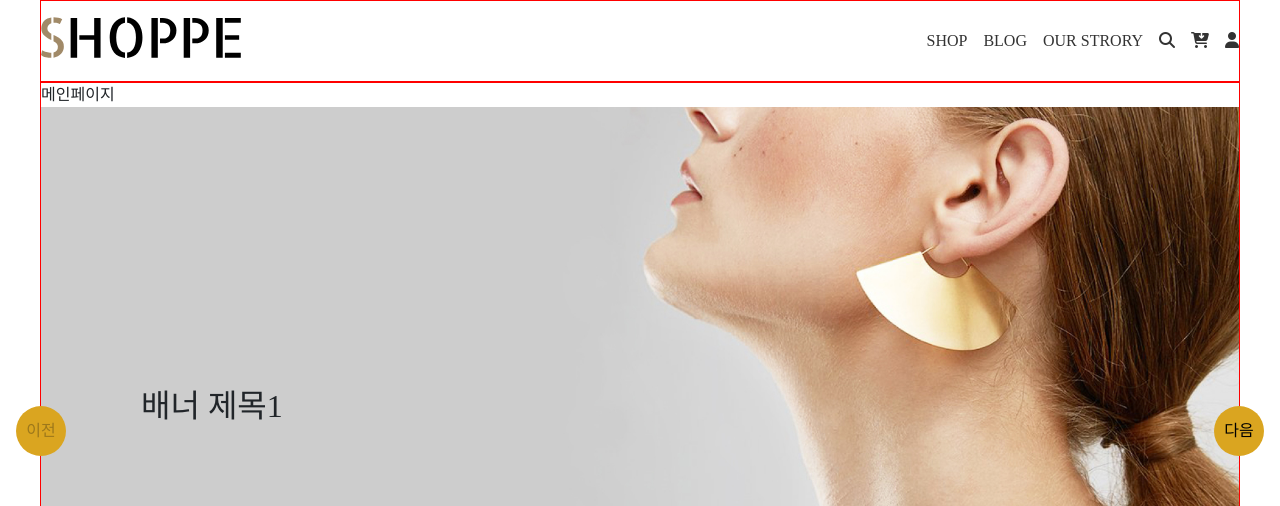
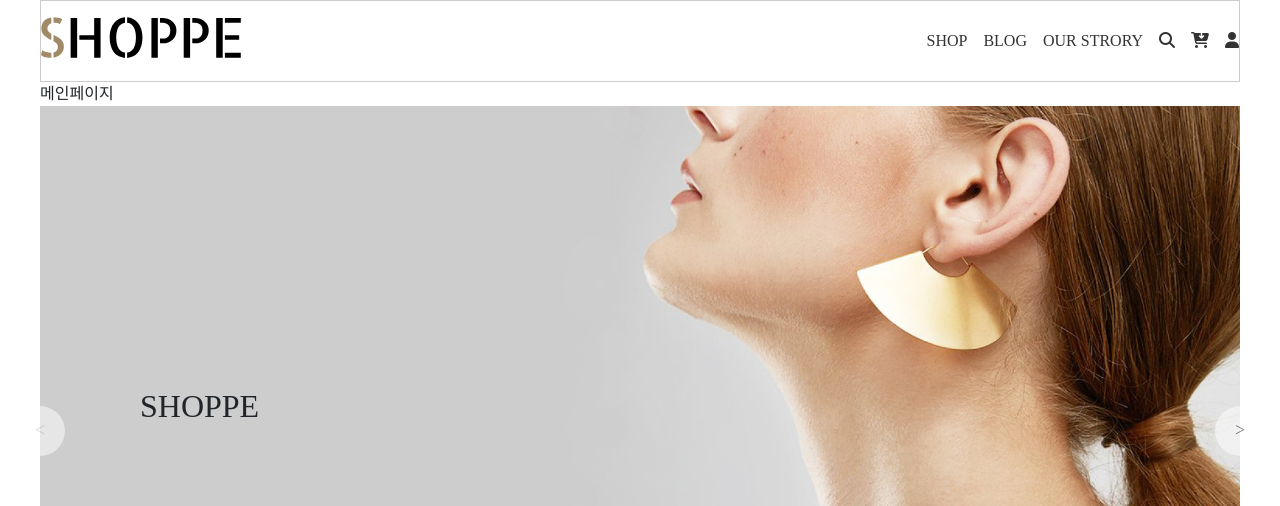
Before and after one commit to Yoos99/react-shoppingmall, a React (Vite) app: page / in a window 1280 px wide. Shown: the top 506 px of the page. Built offline with nearby package versions, Linux system fonts and the light colour scheme; no server answers.

Commit message:
style: Main 스타일 수정

```diff
--- a/src/css/App.css
+++ b/src/css/App.css
@@ -1,10 +1,9 @@
 .wrap {
-	overflow: hidden;
+  overflow: hidden;
 }
 
 .mw {
-	max-width: 1200px;
-	width: calc(100% - 40px);
-	margin: 0 auto;
-	border: 1px solid red;
+  max-width: 1200px;
+  width: calc(100% - 40px);
+  margin: 0 auto;
 }
--- a/src/css/BannerList.module.css
+++ b/src/css/BannerList.module.css
@@ -28,9 +28,11 @@
   top: 50%;
   width: 50px;
   height: 50px;
-	border-radius: 50%;
-	background-color: goldenrod;
+  border-radius: 100%;
+  background-color: rgb(255, 255, 255);
+  opacity: 0.5;
   z-index: 5;
+  font-size: large;
   cursor: pointer;
   outline: none;
   border: none;
--- a/src/layout/BannerList.jsx
+++ b/src/layout/BannerList.jsx
@@ -1,8 +1,8 @@
-import { Swiper, SwiperSlide } from "swiper/react";
+import { Swiper, SwiperSlide } from 'swiper/react';
 
-import style from "../css/BannerList.module.css";
-import { Navigation, Pagination } from "swiper/modules";
-import { useRef } from "react";
+import style from '../css/BannerList.module.css';
+import { Navigation, Pagination } from 'swiper/modules';
+import { useRef } from 'react';
 
 export default function BannerList() {
   const prevRef = useRef(null);
@@ -29,7 +29,7 @@ export default function BannerList() {
       >
         <SwiperSlide>
           <div className={style.list}>
-						<p>배너 제목1</p>
+            <p>SHOPPE</p>
             <img src="/img/Img_bg1.jpg" alt="" />
           </div>
         </SwiperSlide>
@@ -47,10 +47,10 @@ export default function BannerList() {
         </SwiperSlide>
       </Swiper>
       <button ref={prevRef} className={style.btnPrev}>
-				이전{" "}
+        {'<'}
       </button>
       <button ref={nextRef} className={style.btnNext}>
-				다음
+        {'>'}
       </button>
     </section>
   );
```
Lines whose indentation alone changed are shown as unchanged.
